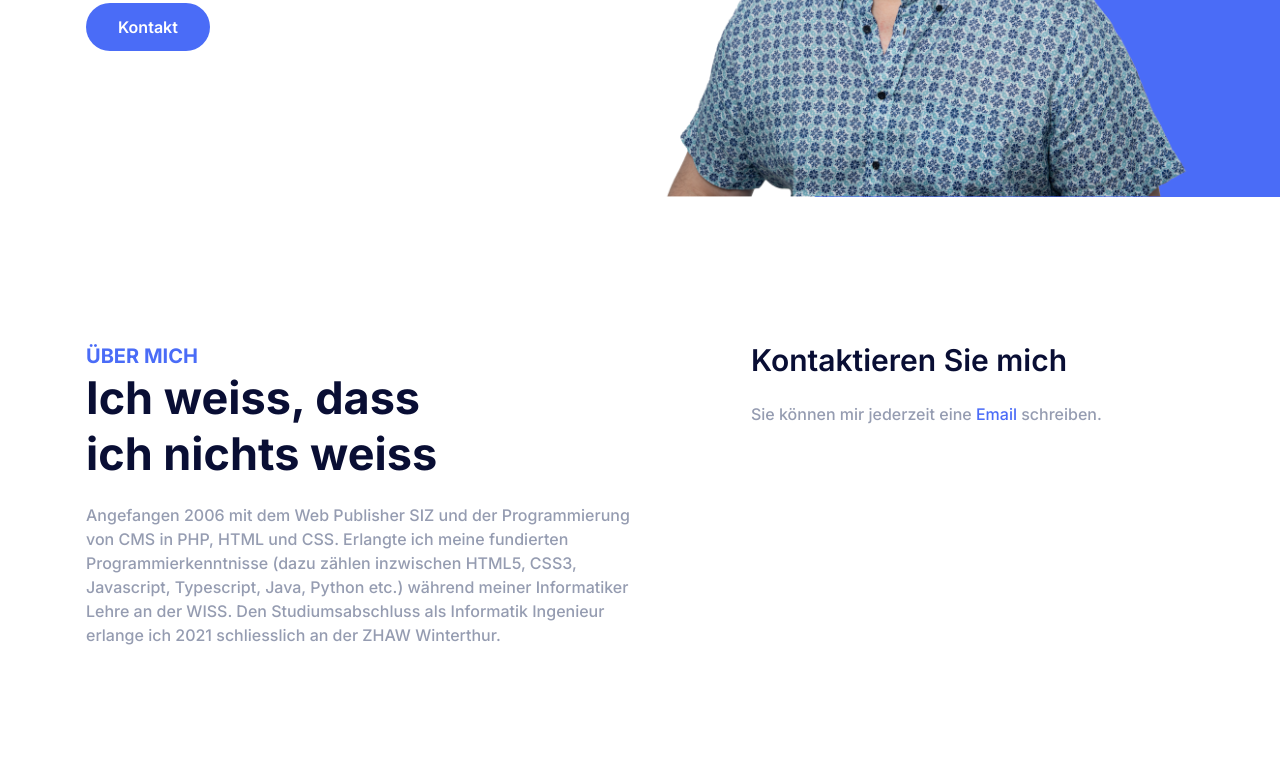
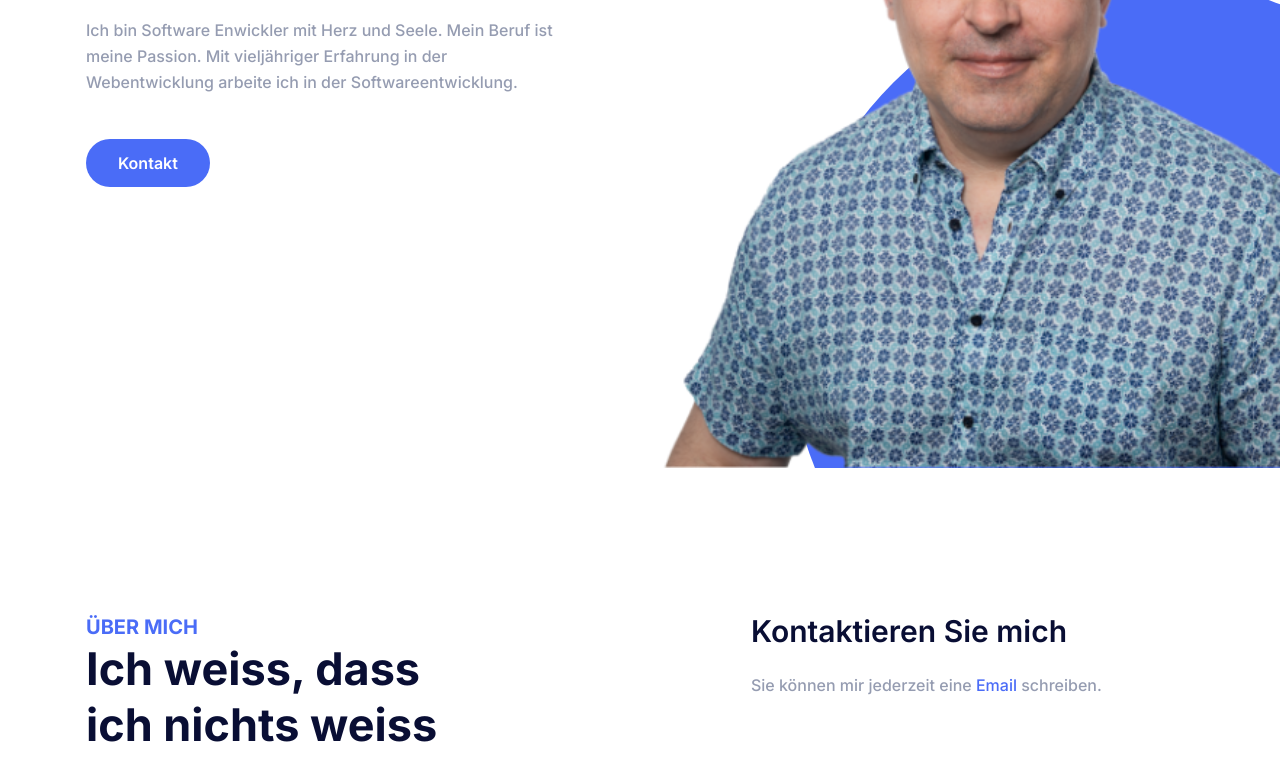
Before and after one commit to peterruler/peterruler.github.io, a plain HTML site: page index.html in a window 1280 px wide. Shown: the part 503-1268 px from the top of the page. Drawn offline with Linux system fonts and the light colour scheme.

Commit message:
fresh update

```diff
--- a/index.html
+++ b/index.html
@@ -17,7 +17,7 @@
         overflow-x:hidden;
       }
       #home img {
-        min-width:500px;
+        min-width:768px;
       }
     </style>
   <link rel="icon" href="favicon.ico"><link href="style.css" rel="stylesheet"></head>
```
